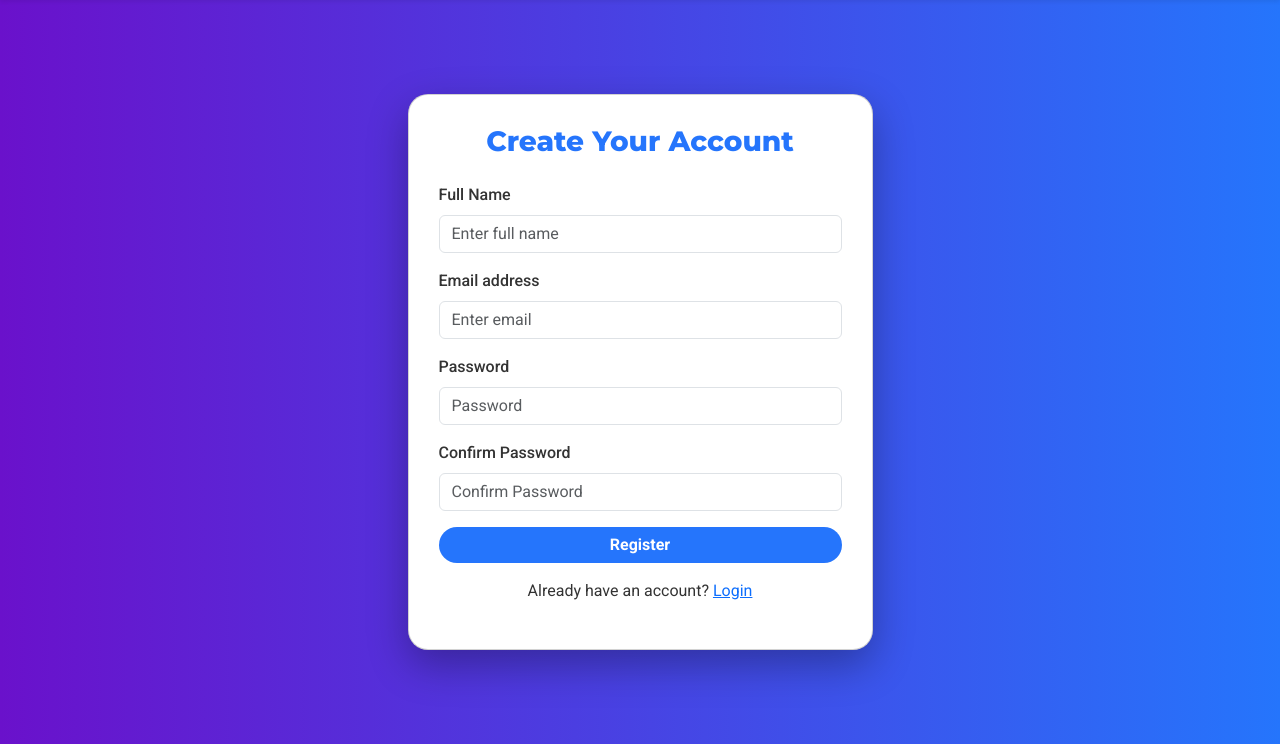
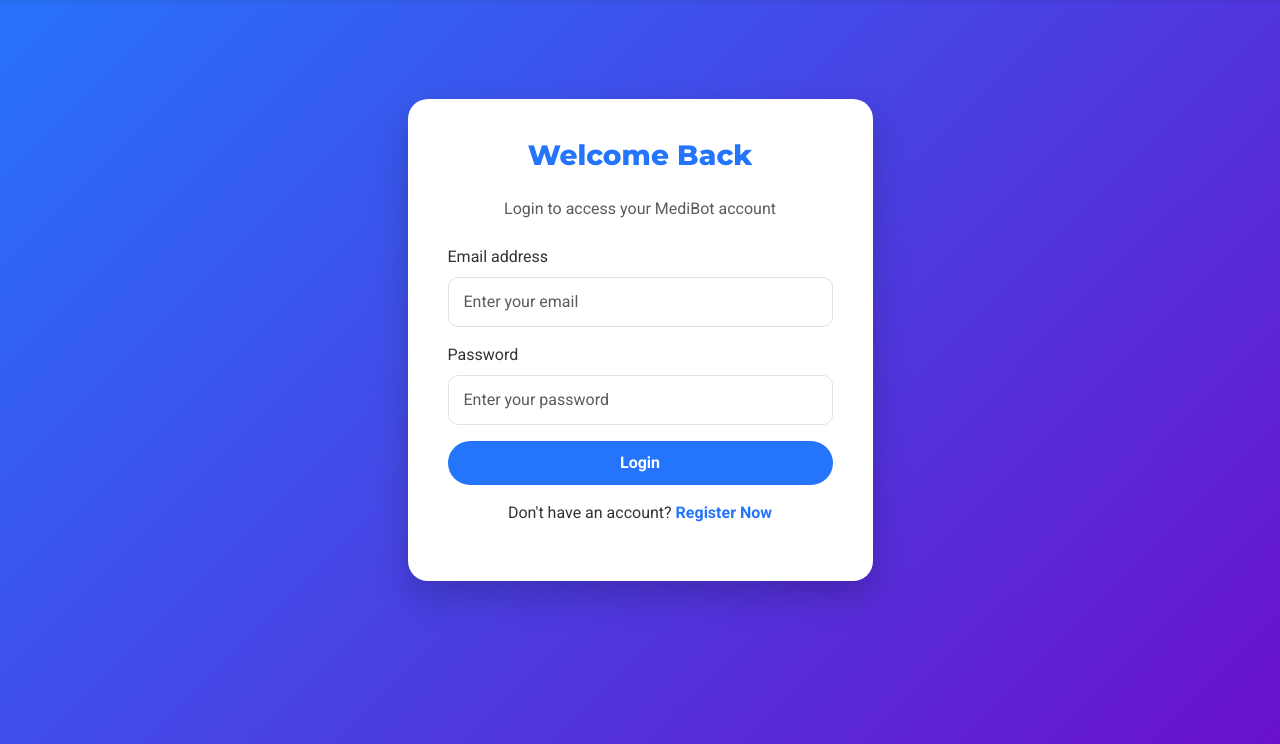
Before and after one commit to SalvaSoumya/MDEIBOT--A-MEDICAL-CHAT-ASSISTANT, a website: page frontendcloud/login.html in a window 1280 px wide. Shown: the part 56-800 px from the top of the page. Drawn offline with nearby package versions, Linux system fonts and the light colour scheme.

Commit message:
Update login.html

```diff
--- a/frontendcloud/login.html
+++ b/frontendcloud/login.html
@@ -3,113 +3,98 @@
 <head>
   <meta charset="UTF-8">
   <meta name="viewport" content="width=device-width, initial-scale=1.0">
-  <title>Register - MediBot</title>
+  <title>Login - MediBot</title>
   <link href="https://fonts.googleapis.com/css2?family=Roboto:wght@400;500;700&family=Montserrat:wght@600;800&display=swap" rel="stylesheet">
   <link href="https://cdn.jsdelivr.net/npm/bootstrap@5.3.2/dist/css/bootstrap.min.css" rel="stylesheet">
   <style>
     body {
       font-family: 'Roboto', sans-serif;
-      background: linear-gradient(to right, #6a11cb, #2575fc);
       min-height: 100vh;
-      display: flex;
-      flex-direction: column;
+      background: linear-gradient(135deg, #2575fc, #6a11cb);
+      color: #333;
     }
-    .navbar { background: rgba(255, 255, 255, 0.9) !important; }
+    .navbar { background: rgba(255,255,255,0.9) !important; }
     .navbar-brand { font-family: 'Montserrat', sans-serif; font-weight: 800; color: #2575fc !important; }
     .nav-link { font-weight: 500; color: #555 !important; }
     .nav-link:hover { color: #2575fc !important; }
-    .card {
+    .login-card {
       border-radius: 20px;
-      padding: 30px;
-      box-shadow: 0 15px 40px rgba(0,0,0,0.3);
-      background: #ffffff;
-      color: #333;
+      padding: 40px;
+      background: #fff;
+      box-shadow: 0 15px 35px rgba(0,0,0,0.2);
+    }
+    .login-card h3 {
+      font-family: 'Montserrat', sans-serif;
+      font-weight: 700;
+      color: #2575fc;
+    }
+    .form-control {
+      border-radius: 10px;
+      padding: 12px 15px;
     }
     .btn-primary {
       border-radius: 50px;
       font-weight: 600;
+      padding: 10px 0;
       background: #2575fc;
       border: none;
+      transition: all 0.3s ease;
     }
-    .btn-primary:hover {
-      background: #6a11cb;
-    }
-    .form-label { font-weight: 500; }
-    h3 {
-      font-family: 'Montserrat', sans-serif;
-      font-weight: 700;
-      color: #2575fc;
-    }
+    .btn-primary:hover { background: #1a5ed8; }
+    p.text-center a { color: #2575fc; font-weight: 600; text-decoration: none; }
+    p.text-center a:hover { text-decoration: underline; }
   </style>
 </head>
 <body>
 
 <!-- Navbar -->
-<nav class="navbar navbar-expand-lg navbar-light shadow-sm">
+<nav class="navbar navbar-expand-lg shadow-sm">
   <div class="container">
     <a class="navbar-brand" href="index.html">MediBot</a>
     <div class="collapse navbar-collapse">
       <ul class="navbar-nav ms-auto">
         <li class="nav-item"><a class="nav-link" href="index.html">Home</a></li>
-        <li class="nav-item"><a class="nav-link" href="login.html">Login</a></li>
+        <li class="nav-item"><a class="nav-link" href="register.html">Register</a></li>
       </ul>
     </div>
   </div>
 </nav>
 
-<!-- Register Card -->
-<div class="container d-flex justify-content-center align-items-center flex-grow-1">
-  <div class="card col-md-5">
-    <h3 class="text-center mb-4">Create Your Account</h3>
-    <form id="registerForm">
-      <div class="mb-3">
-        <label for="name" class="form-label">Full Name</label>
-        <input type="text" class="form-control" id="name" placeholder="Enter full name" required>
-      </div>
+<!-- Login Form -->
+<div class="container d-flex justify-content-center align-items-center" style="min-height:85vh;">
+  <div class="login-card col-md-5">
+    <h3 class="text-center mb-4">Welcome Back</h3>
+    <p class="text-center text-muted mb-4">Login to access your MediBot account</p>
+    <form id="loginForm">
       <div class="mb-3">
         <label for="email" class="form-label">Email address</label>
-        <input type="email" class="form-control" id="email" placeholder="Enter email" required>
+        <input type="email" class="form-control" id="email" placeholder="Enter your email" required>
       </div>
       <div class="mb-3">
         <label for="password" class="form-label">Password</label>
-        <input type="password" class="form-control" id="password" placeholder="Password" required>
+        <input type="password" class="form-control" id="password" placeholder="Enter your password" required>
       </div>
-      <div class="mb-3">
-        <label for="confirmPassword" class="form-label">Confirm Password</label>
-        <input type="password" class="form-control" id="confirmPassword" placeholder="Confirm Password" required>
-      </div>
-      <button type="submit" class="btn btn-primary w-100">Register</button>
-      <p class="text-center mt-3">Already have an account? <a href="login.html">Login</a></p>
+      <button type="submit" class="btn btn-primary w-100 mb-3">Login</button>
+      <p class="text-center">Don't have an account? <a href="register.html">Register Now</a></p>
     </form>
   </div>
 </div>
 
-<!-- Scripts -->
+<!-- Bootstrap & Axios -->
 <script src="https://cdn.jsdelivr.net/npm/bootstrap@5.3.2/dist/js/bootstrap.bundle.min.js"></script>
 <script src="https://cdn.jsdelivr.net/npm/axios/dist/axios.min.js"></script>
 <script>
-// API Configuration - UPDATED FOR PRODUCTION
-const API_BASE_URL = "https://mdeibot.onrender.com";
-
-document.getElementById('registerForm').addEventListener('submit', async (e)=>{
+document.getElementById('loginForm').addEventListener('submit', async (e)=>{
   e.preventDefault();
-  const name = document.getElementById('name').value.trim();
-  const email = document.getElementById('email').value.trim();
+  const email = document.getElementById('email').value;
   const password = document.getElementById('password').value;
-  const confirmPassword = document.getElementById('confirmPassword').value;
-
-  if(password !== confirmPassword){
-    alert('Passwords do not match');
-    return;
-  }
 
   try {
-    // UPDATED: Using production API URL
-    const res = await axios.post(`${API_BASE_URL}/api/auth/register`, {name, email, password});
-    alert('✅ Registration successful! Redirecting to login...');
-    window.location.href = 'login.html';
+    const res = await axios.post('http://localhost:5000/api/auth/login', {email, password});
+    alert('Login successful!');
+    window.location.href = "index.html";  // Redirect to home
   } catch(err){
-    alert('❌ Error: ' + (err.response?.data?.message || err.message));
+    alert('Error: ' + (err.response?.data?.message || err.message));
   }
 });
 </script>
```
